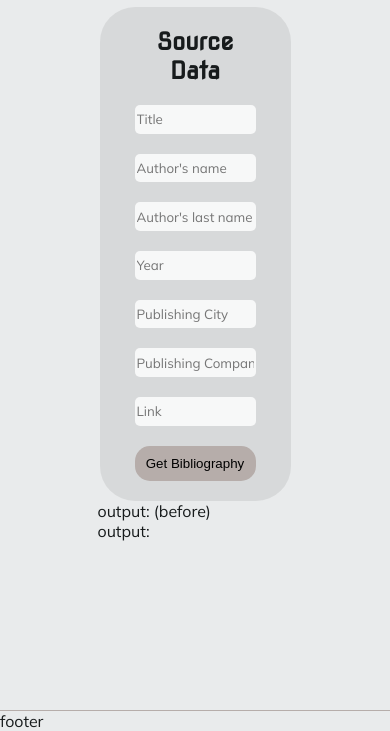
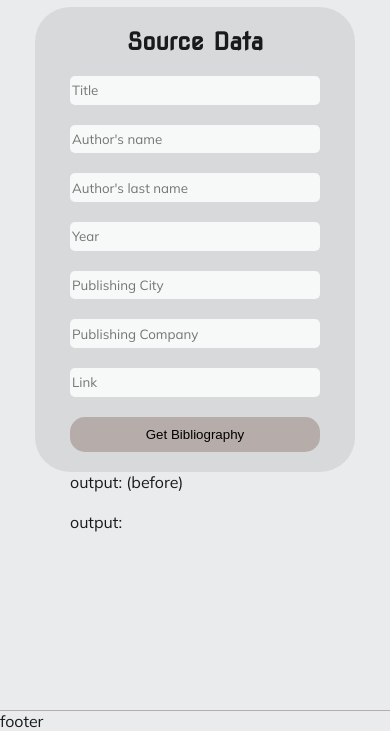
Before and after one commit to DanielRamirez404/bibliography-generator, a plain HTML site: page index.html in a window 390 px wide. Shown: the part 113-844 px from the top of the page. Drawn offline with Linux system fonts and the light colour scheme.

Commit message:
Fixed responsiveness in mobile devices

```diff
--- a/styles/main-style.css
+++ b/styles/main-style.css
@@ -70,6 +70,8 @@ button:hover {
 }
 
 main {
-  width: 350px;
-  max-width: 50%;
+  width: 250px;
+  display: flex;
+  flex-direction: column;
+  align-content: center;
 }
--- a/styles/source-style.css
+++ b/styles/source-style.css
@@ -1,15 +1,26 @@
+.type-selection {
+  position: relative;
+  right: 30px;
+}
+
 .source-info {
   width: 100%;
+  display: inline-flex;
+  flex-direction: column;
+  align-content: center;
+  align-self: center;
 }
 
 .source-info fieldset {
+  width: 100%;
   border: none;
   padding: 20px 35px;
   border-radius: 35px;
-  display: flex;
+  display: inline-flex;
   gap: 20px;
   flex-direction: column;
   align-content: center;
+  align-self: center;
 }
 
 .source-info fieldset h2 {
@@ -19,7 +30,7 @@
 
 .data-input {
   width: 100%;
-  display: flex;
+  display: inline-flex;
 }
 
 .data-input input[type="text"] {
```
